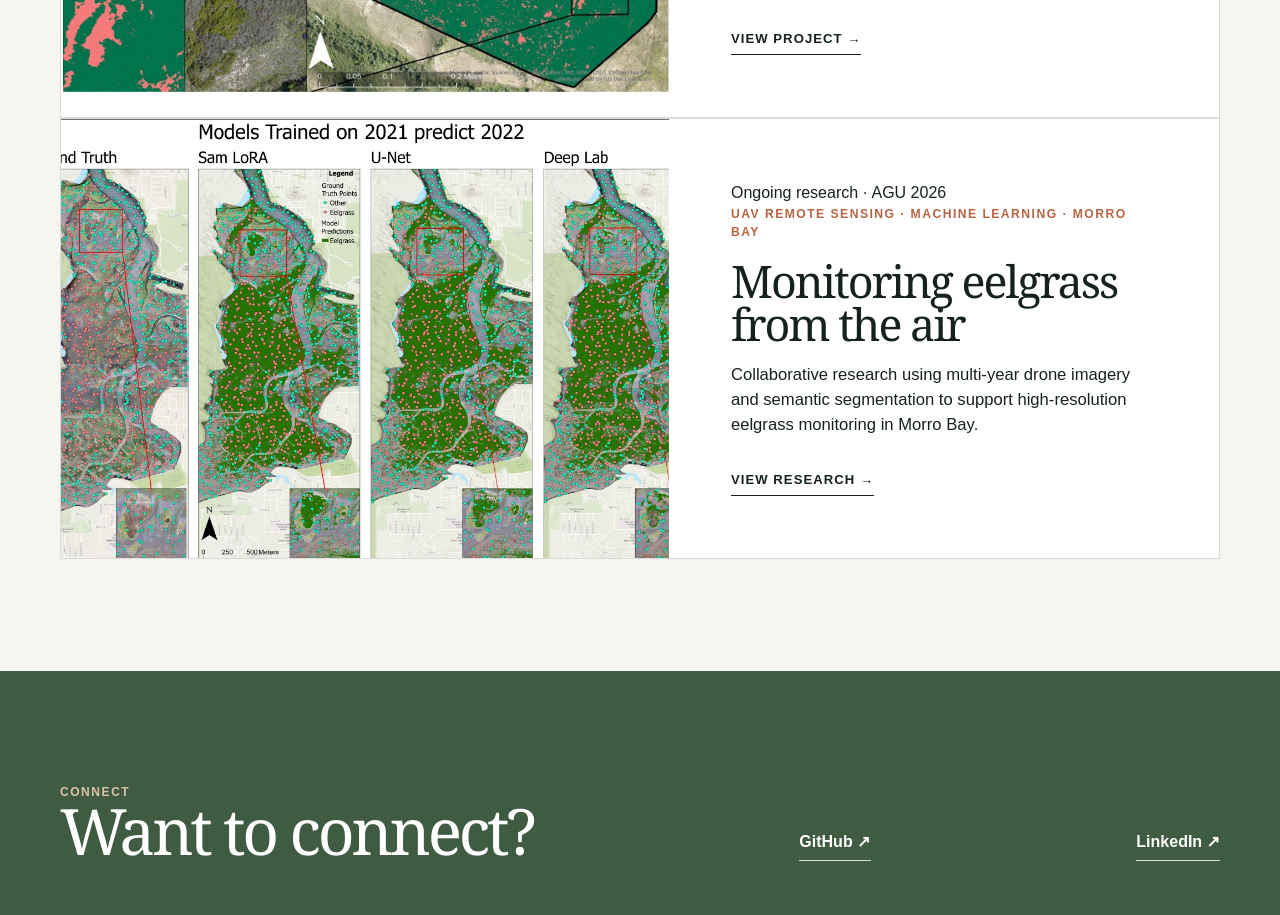
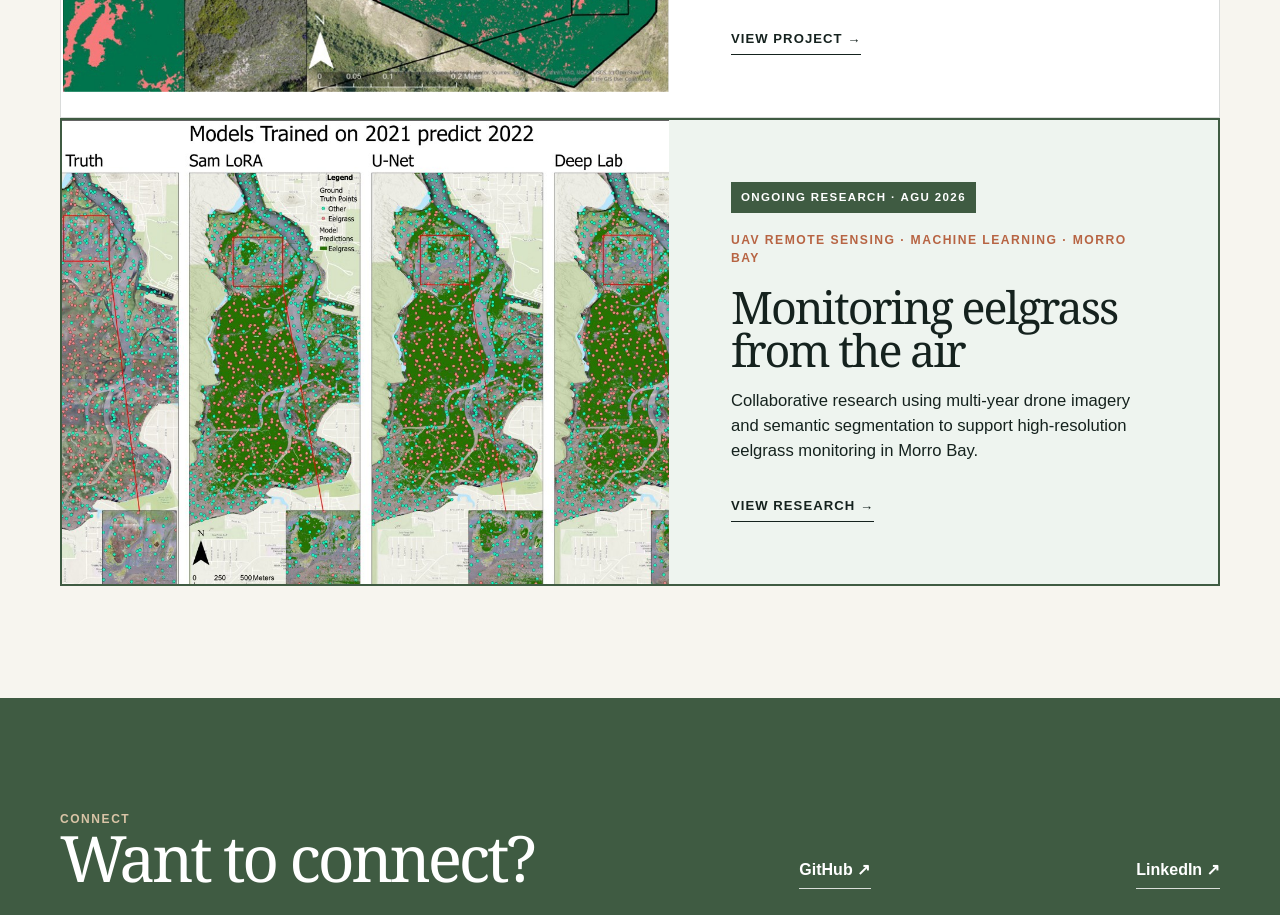
Before and after one commit to gwenramsey/gwenramsey.github.io, a plain HTML site: page index.html in a window 1280 px wide. Shown: the part 7072-7987 px from the top of the page. Drawn offline with Linux system fonts and the light colour scheme.

Commit message:
Update index.html

```diff
--- a/index.html
+++ b/index.html
@@ -171,6 +171,24 @@ a[href="manzanita-mapping.html"] img {
   object-fit: contain !important;
   background: #fff;
 }
+    /* Paste this at the very bottom of the existing <style> section in index.html. */
+.featured-research {
+  border:2px solid var(--moss);
+  background:#eef4ef;
+}
+.featured-research .project-card-copy { background:#eef4ef; }
+.featured-badge {
+  display:inline-block;
+  margin:0 0 18px;
+  padding:7px 10px;
+  background:var(--moss);
+  color:#fff;
+  font-size:.72rem;
+  font-weight:700;
+  letter-spacing:.12em;
+  text-transform:uppercase;
+}
+
   </style>
 </head>
 <body>
```
